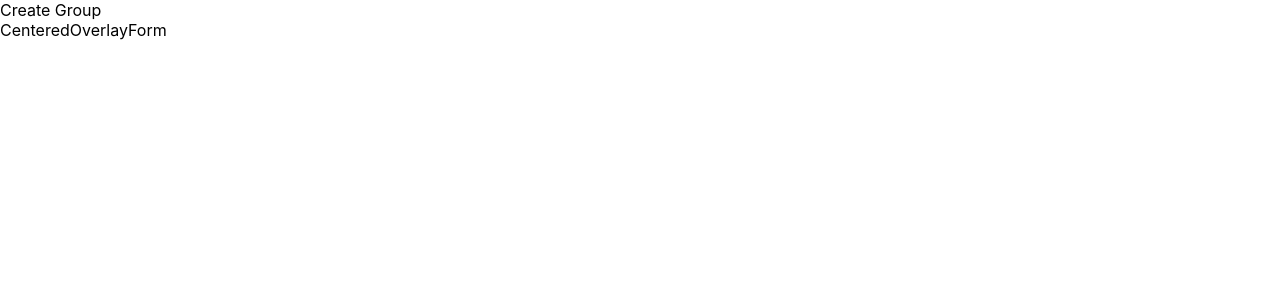
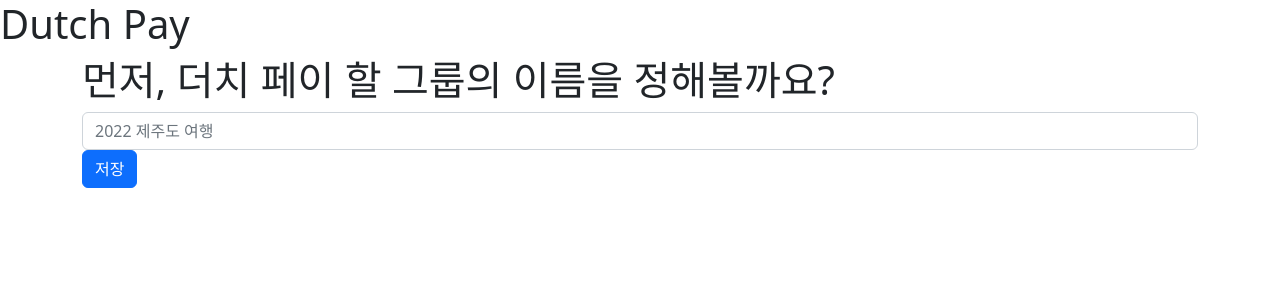
Before and after one commit to newkidsean/dutchpay-fastcampus, a React (Create React App) app: page / in a window 1280 px wide. Shown: the top 300 px of the page. Built offline with nearby package versions, Linux system fonts and the light colour scheme.

Commit message:
feat: 그룹 생성 컴포넌트 구현

```diff
--- a/package.json
+++ b/package.json
@@ -12,6 +12,7 @@
     "react-dom": "^18.2.0",
     "react-router-dom": "^6.4.4",
     "react-scripts": "5.0.1",
+    "recoil": "^0.7.6",
     "web-vitals": "^2.1.4"
   },
   "scripts": {
--- a/src/App.css
+++ b/src/App.css
@@ -1,38 +1 @@
-.App {
-  text-align: center;
-}
-
-.App-logo {
-  height: 40vmin;
-  pointer-events: none;
-}
-
-@media (prefers-reduced-motion: no-preference) {
-  .App-logo {
-    animation: App-logo-spin infinite 20s linear;
-  }
-}
-
-.App-header {
-  background-color: #282c34;
-  min-height: 100vh;
-  display: flex;
-  flex-direction: column;
-  align-items: center;
-  justify-content: center;
-  font-size: calc(10px + 2vmin);
-  color: white;
-}
-
-.App-link {
-  color: #61dafb;
-}
-
-@keyframes App-logo-spin {
-  from {
-    transform: rotate(0deg);
-  }
-  to {
-    transform: rotate(360deg);
-  }
-}
+@import "bootstrap/dist/css/bootstrap.min.css";
--- a/src/App.js
+++ b/src/App.js
@@ -1,17 +1,20 @@
-import logo from './logo.svg';
 import './App.css';
 import { BrowserRouter, Route, Routes } from 'react-router-dom';
 import CreateGroup from './components/CreateGroup';
 import Addmembers from './components/Addmembers';
 import ExpenseMain from './components/ExpenseMain';
+import { RecoilRoot } from 'recoil';
+import 'bootstrap/dist/css/bootstrap.min.css';
 
 const App = () => (
   <BrowserRouter>
-    <Routes>
-      <Route path='/' element={<CreateGroup />} />
-      <Route path='/members' element={<Addmembers />} />
-      <Route path='/expense' element={<ExpenseMain />} />
-    </Routes>
+    <RecoilRoot>
+      <Routes>
+        <Route path='/' element={<CreateGroup />} />
+        <Route path='/members' element={<Addmembers />} />
+        <Route path='/expense' element={<ExpenseMain />} />
+      </Routes>
+    </RecoilRoot>
   </BrowserRouter>
 )
 
--- a/src/components/CreateGroup.jsx
+++ b/src/components/CreateGroup.jsx
@@ -1,10 +1,52 @@
+import { Button, Container, Form, Row } from "react-bootstrap";
 import CenteredOverlayForm from "./CenteredOverlayForm";
+import { useRecoilState } from 'recoil';
+import { groupNameState } from "../state/groupName";
+import { useState } from "react";
 
 const CreateGroup = () => {
+  const [groupName, setGroupName] = useRecoilState(groupNameState);
+  const [validated, setValidated] = useState(false);
+  const [validGroupName, setValidGroupName] = useState(false);
+
+  const handleSubmit = (event) => {
+    event.preventDefault();
+
+    const form = event.currentTarget;
+    if (form.checkValidity()) {
+      setValidGroupName(true)
+    } else {
+      event.stopPropagation();
+      setValidGroupName(false);
+    }
+    setValidated(true);
+  };
+
   return (
-    <div>Create Group
-
-      <CenteredOverlayForm />
+    <div>
+      <h1>Dutch Pay</h1>
+      <Container>
+        <Form noValidate validated={validated} onSubmit={handleSubmit}>
+          <Row>
+            <h1>먼저, 더치 페이 할 그룹의 이름을 정해볼까요?</h1>
+          </Row>
+          <Row>
+            <Form.Group controlId="validataionGroupName">
+              <Form.Control
+                type="text"
+                required
+                placeholder="2022 제주도 여행"
+                onChange={(event) => setGroupName(event.target.value)}
+              />
+              <Form.Control.Feedback type="invalid" data-valid={validGroupName}>그룹 이름을 입력해 주세요</Form.Control.Feedback>
+            </Form.Group>
+          </Row>
+          <Button type="submit">저장</Button>
+          <Row>
+          </Row>
+        </Form>
+      </Container>
+      {/* <CenteredOverlayForm /> */}
     </div>
   )
 };
--- /dev/null
+++ b/src/state/groupName.js
@@ -0,0 +1,6 @@
+import { atom } from 'recoil';
+
+export const groupNameState = atom({
+  key: 'groupName',
+  default: undefined
+})
```
Also changed, not shown: 2 other files (tests, documents, lock files or other folders).
